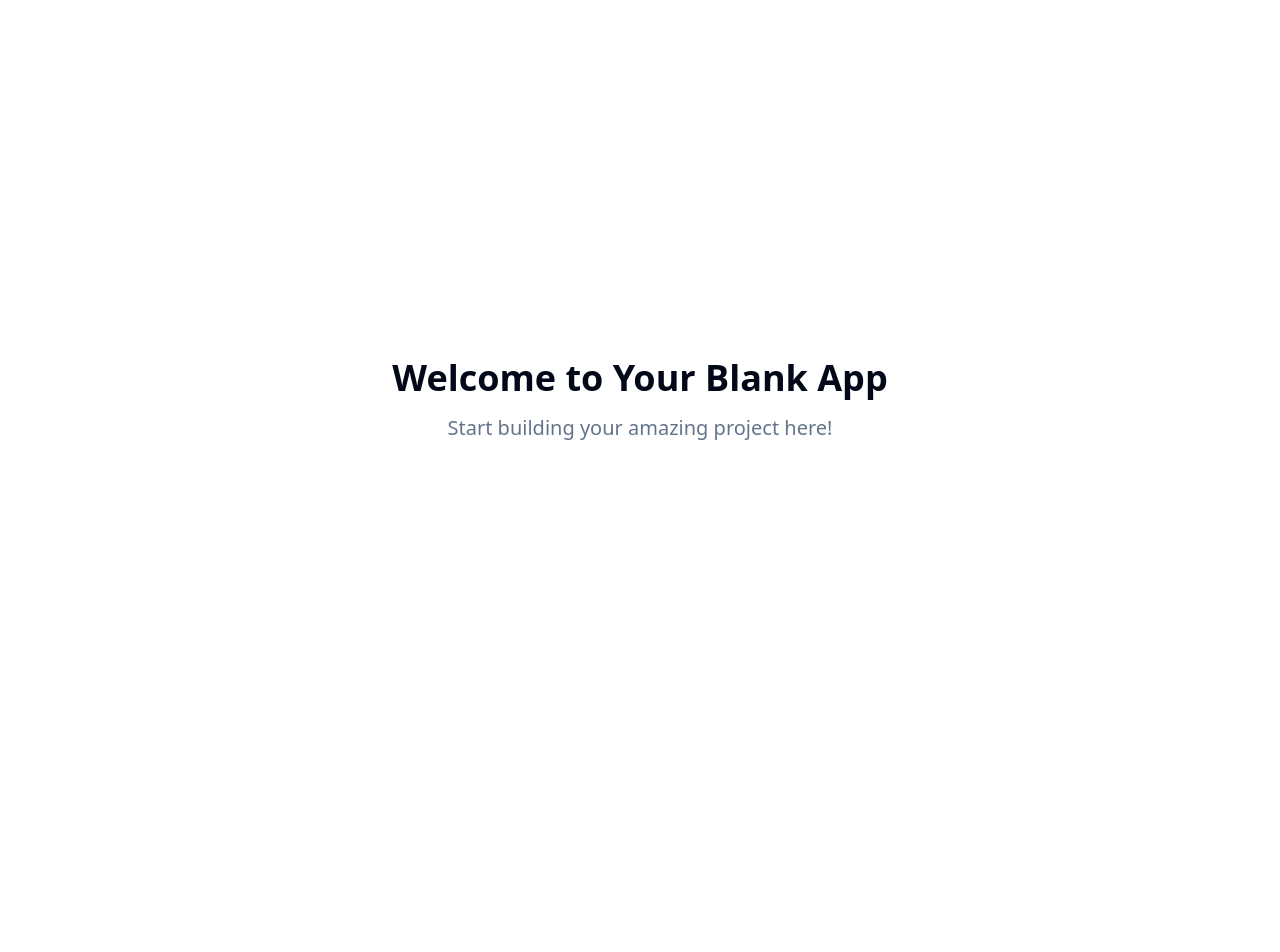
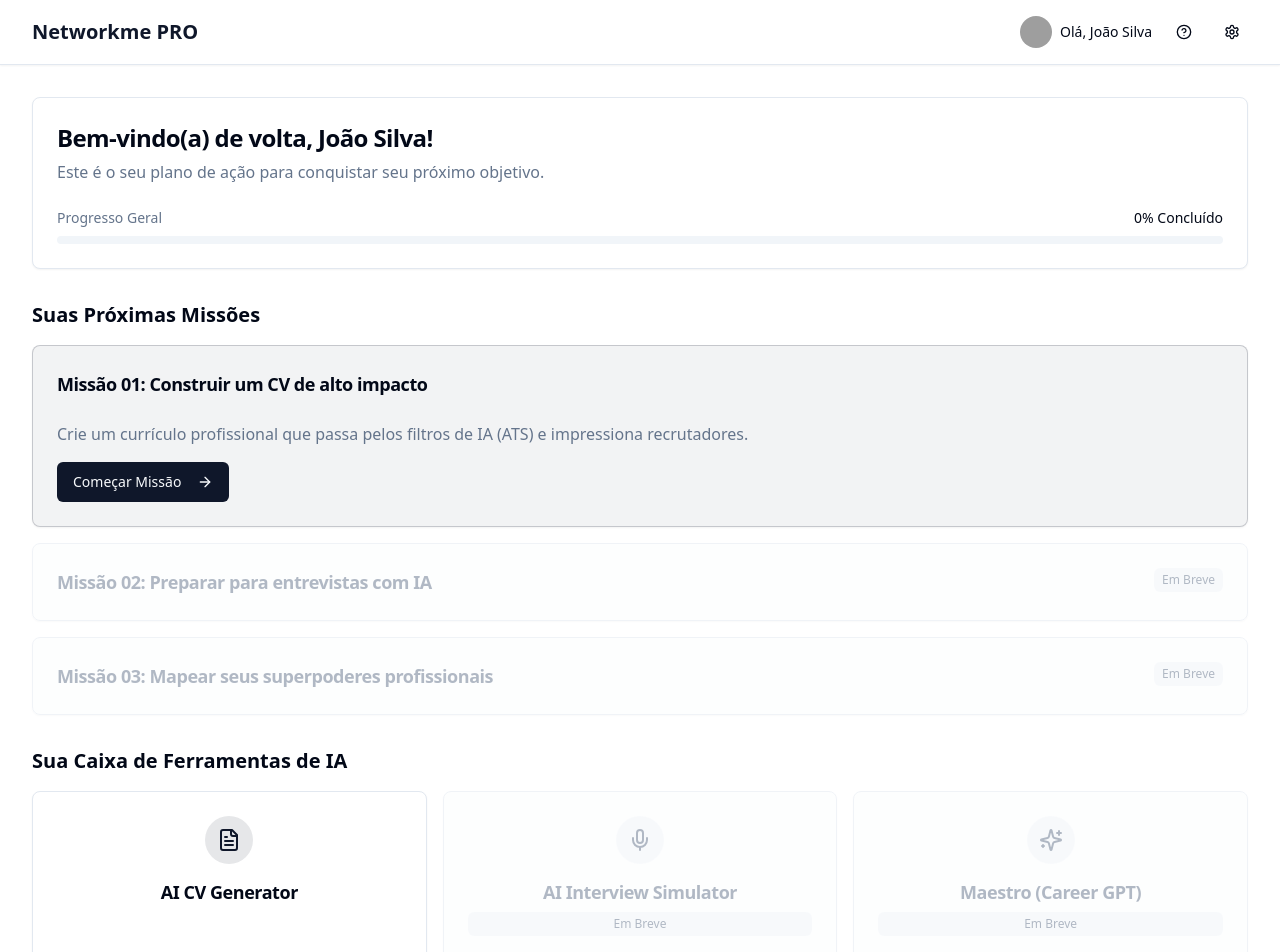
Before and after one commit to felipenetworkme/networkme-pro-dashboard, a React (Vite) app: page / in a window 1280 px wide. Shown: the top 952 px of the page. Before the commit the page ends 800 px from the top, so only its background shows below. Built offline with nearby package versions, Linux system fonts and the light colour scheme; grey boxes are pictures that could not be loaded.

Commit message:
Build static dashboard UI
Create the main dashboard UI for Networkme PRO using React and Material Design. This includes the app bar, welcome widget, missions section with cards, and AI tools section. All components are static and non-functional.

```diff
--- a/src/pages/Index.tsx
+++ b/src/pages/Index.tsx
@@ -1,12 +1,190 @@
-// Update this page (the content is just a fallback if you fail to update the page)
+
+import { Card, CardContent, CardHeader, CardTitle } from "@/components/ui/card";
+import { Button } from "@/components/ui/button";
+import { Progress } from "@/components/ui/progress";
+import { Avatar, AvatarFallback, AvatarImage } from "@/components/ui/avatar";
+import {
+  Settings,
+  HelpCircle,
+  FileText,
+  Mic,
+  Sparkles,
+  ArrowRight,
+  User
+} from "lucide-react";
 
 const Index = () => {
   return (
-    <div className="min-h-screen flex items-center justify-center bg-background">
-      <div className="text-center">
-        <h1 className="text-4xl font-bold mb-4">Welcome to Your Blank App</h1>
-        <p className="text-xl text-muted-foreground">Start building your amazing project here!</p>
-      </div>
+    <div className="min-h-screen bg-background">
+      {/* Barra de Navegação Superior */}
+      <header className="bg-white border-b border-border shadow-sm">
+        <div className="max-w-7xl mx-auto px-4 sm:px-6 lg:px-8">
+          <div className="flex justify-between items-center h-16">
+            {/* Logo */}
+            <div className="flex-shrink-0">
+              <h1 className="text-xl font-bold text-primary">Networkme PRO</h1>
+            </div>
+
+            {/* Menu à direita */}
+            <div className="flex items-center space-x-4">
+              <div className="flex items-center space-x-2">
+                <Avatar className="h-8 w-8">
+                  <AvatarImage src="/placeholder-avatar.jpg" alt="Usuario" />
+                  <AvatarFallback>
+                    <User className="h-4 w-4" />
+                  </AvatarFallback>
+                </Avatar>
+                <span className="text-sm font-medium text-foreground hidden sm:block">
+                  Olá, João Silva
+                </span>
+              </div>
+
+              <Button variant="ghost" size="icon" className="h-8 w-8">
+                <HelpCircle className="h-4 w-4" />
+              </Button>
+
+              <Button variant="ghost" size="icon" className="h-8 w-8">
+                <Settings className="h-4 w-4" />
+              </Button>
+            </div>
+          </div>
+        </div>
+      </header>
+
+      {/* Conteúdo Principal */}
+      <main className="max-w-7xl mx-auto px-4 sm:px-6 lg:px-8 py-8">
+        {/* Widget de Boas-Vindas */}
+        <Card className="mb-8">
+          <CardHeader>
+            <CardTitle className="text-2xl font-bold text-foreground">
+              Bem-vindo(a) de volta, João Silva!
+            </CardTitle>
+            <p className="text-muted-foreground">
+              Este é o seu plano de ação para conquistar seu próximo objetivo.
+            </p>
+          </CardHeader>
+          <CardContent>
+            <div className="space-y-2">
+              <div className="flex justify-between text-sm">
+                <span className="text-muted-foreground">Progresso Geral</span>
+                <span className="font-medium">0% Concluído</span>
+              </div>
+              <Progress value={0} className="h-2" />
+            </div>
+          </CardContent>
+        </Card>
+
+        {/* Widget de Próximas Missões */}
+        <div className="mb-8">
+          <h2 className="text-xl font-semibold text-foreground mb-4">
+            Suas Próximas Missões
+          </h2>
+
+          <div className="space-y-4">
+            {/* Missão 1 - Ativa */}
+            <Card className="border-primary/20 bg-primary/5">
+              <CardHeader>
+                <CardTitle className="text-lg">
+                  Missão 01: Construir um CV de alto impacto
+                </CardTitle>
+              </CardHeader>
+              <CardContent>
+                <p className="text-muted-foreground mb-4">
+                  Crie um currículo profissional que passa pelos filtros de IA (ATS)
+                  e impressiona recrutadores.
+                </p>
+                <Button className="bg-primary hover:bg-primary/90">
+                  Começar Missão
+                  <ArrowRight className="ml-2 h-4 w-4" />
+                </Button>
+              </CardContent>
+            </Card>
+
+            {/* Missão 2 - Inativa */}
+            <Card className="opacity-50 bg-muted/30">
+              <CardHeader>
+                <div className="flex justify-between items-start">
+                  <CardTitle className="text-lg text-muted-foreground">
+                    Missão 02: Preparar para entrevistas com IA
+                  </CardTitle>
+                  <span className="bg-muted text-muted-foreground px-2 py-1 rounded-md text-xs font-medium">
+                    Em Breve
+                  </span>
+                </div>
+              </CardHeader>
+            </Card>
+
+            {/* Missão 3 - Inativa */}
+            <Card className="opacity-50 bg-muted/30">
+              <CardHeader>
+                <div className="flex justify-between items-start">
+                  <CardTitle className="text-lg text-muted-foreground">
+                    Missão 03: Mapear seus superpoderes profissionais
+                  </CardTitle>
+                  <span className="bg-muted text-muted-foreground px-2 py-1 rounded-md text-xs font-medium">
+                    Em Breve
+                  </span>
+                </div>
+              </CardHeader>
+            </Card>
+          </div>
+        </div>
+
+        {/* Widget de Ferramentas de IA */}
+        <div>
+          <h2 className="text-xl font-semibold text-foreground mb-4">
+            Sua Caixa de Ferramentas de IA
+          </h2>
+
+          <div className="grid grid-cols-1 md:grid-cols-3 gap-4">
+            {/* Ferramenta 1 - Ativa */}
+            <Card className="hover:shadow-md transition-shadow cursor-pointer">
+              <CardHeader className="text-center">
+                <div className="flex justify-center mb-2">
+                  <div className="p-3 bg-primary/10 rounded-full">
+                    <FileText className="h-6 w-6 text-primary" />
+                  </div>
+                </div>
+                <CardTitle className="text-lg">AI CV Generator</CardTitle>
+              </CardHeader>
+            </Card>
+
+            {/* Ferramenta 2 - Inativa */}
+            <Card className="opacity-50 bg-muted/30">
+              <CardHeader className="text-center">
+                <div className="flex justify-center mb-2">
+                  <div className="p-3 bg-muted rounded-full">
+                    <Mic className="h-6 w-6 text-muted-foreground" />
+                  </div>
+                </div>
+                <CardTitle className="text-lg text-muted-foreground">
+                  AI Interview Simulator
+                </CardTitle>
+                <span className="bg-muted text-muted-foreground px-2 py-1 rounded-md text-xs font-medium inline-block">
+                  Em Breve
+                </span>
+              </CardHeader>
+            </Card>
+
+            {/* Ferramenta 3 - Inativa */}
+            <Card className="opacity-50 bg-muted/30">
+              <CardHeader className="text-center">
+                <div className="flex justify-center mb-2">
+                  <div className="p-3 bg-muted rounded-full">
+                    <Sparkles className="h-6 w-6 text-muted-foreground" />
+                  </div>
+                </div>
+                <CardTitle className="text-lg text-muted-foreground">
+                  Maestro (Career GPT)
+                </CardTitle>
+                <span className="bg-muted text-muted-foreground px-2 py-1 rounded-md text-xs font-medium inline-block">
+                  Em Breve
+                </span>
+              </CardHeader>
+            </Card>
+          </div>
+        </div>
+      </main>
     </div>
   );
 };
```
